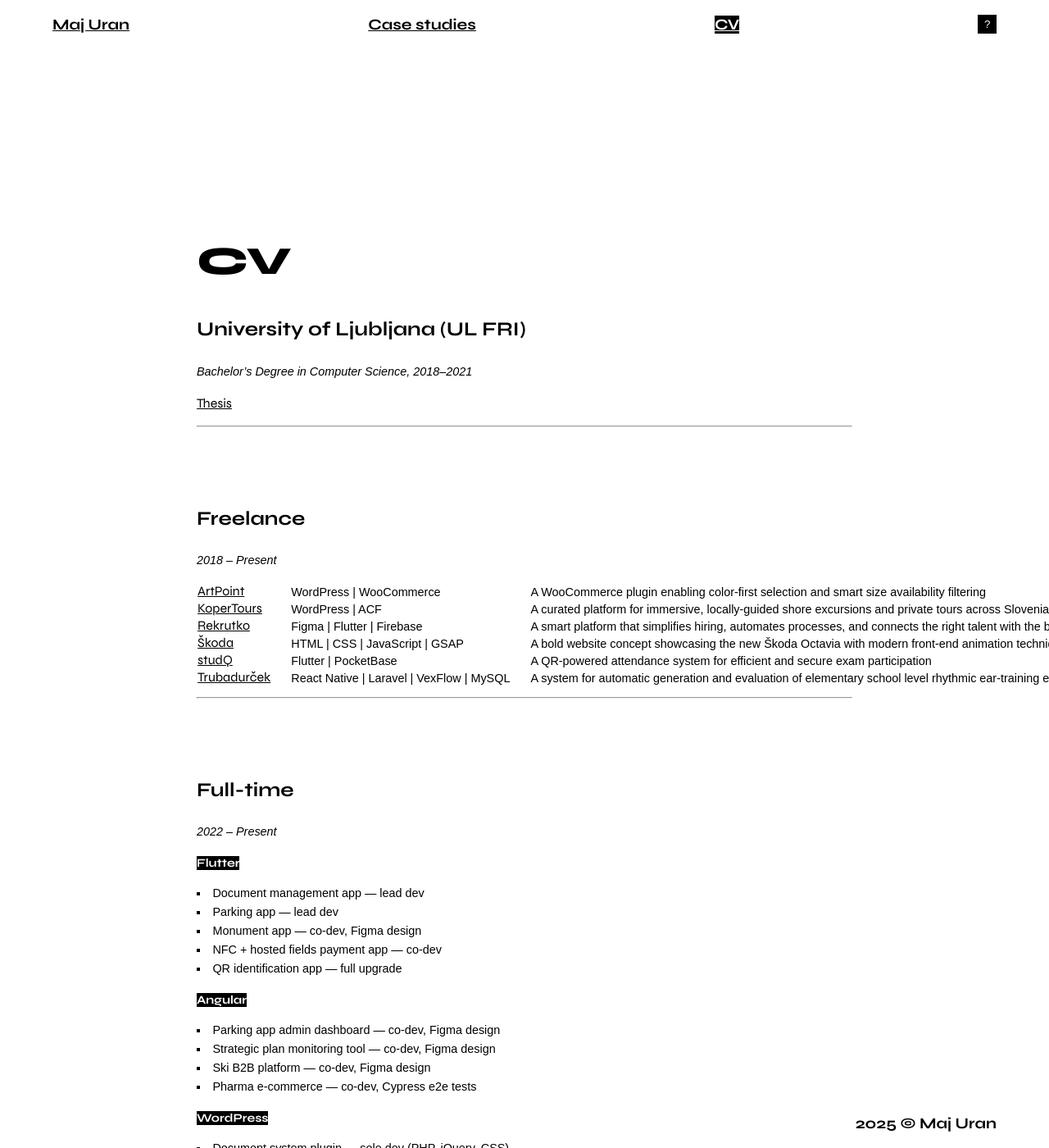
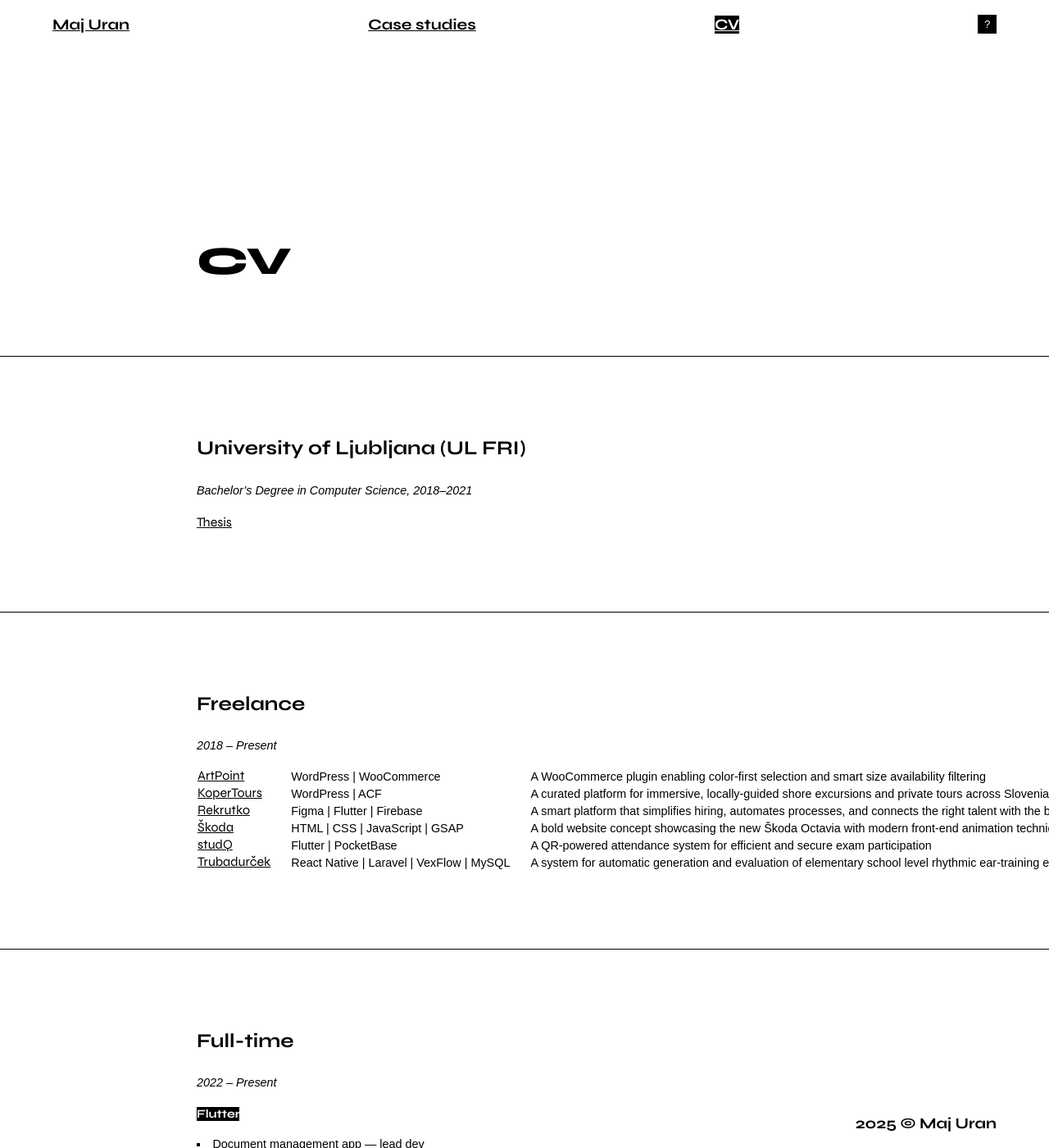
Before and after one commit to uranmaj/uranmaj.github.io, a Jekyll site: the page built from cv.md, in a window 1280 px wide and 1400 px high. Shown: the whole window at 82% size. Built offline with Jekyll 4.4.1, drawn with Linux system fonts in a browser that asks for light colours; some web fonts are replaced.

Commit message:
CV layout

```diff
--- a/assets/css/style.css
+++ b/assets/css/style.css
@@ -214,7 +214,14 @@ section#case-study {
     width: 50%;
 }
 
-hr,
+hr {
+    border: none;
+    height: 1px;
+    background-color: var(--color);
+    transform: scaleX(100);
+    margin: 6rem 0;
+}
+
 section,
 .case-study_image,
 .case-study_video,
--- a/cv.md
+++ b/cv.md
@@ -4,6 +4,8 @@ title: CV
 ---
 
 # {{ page.title }}
+
+---
 
 ## University of Ljubljana (UL FRI)
 
```
